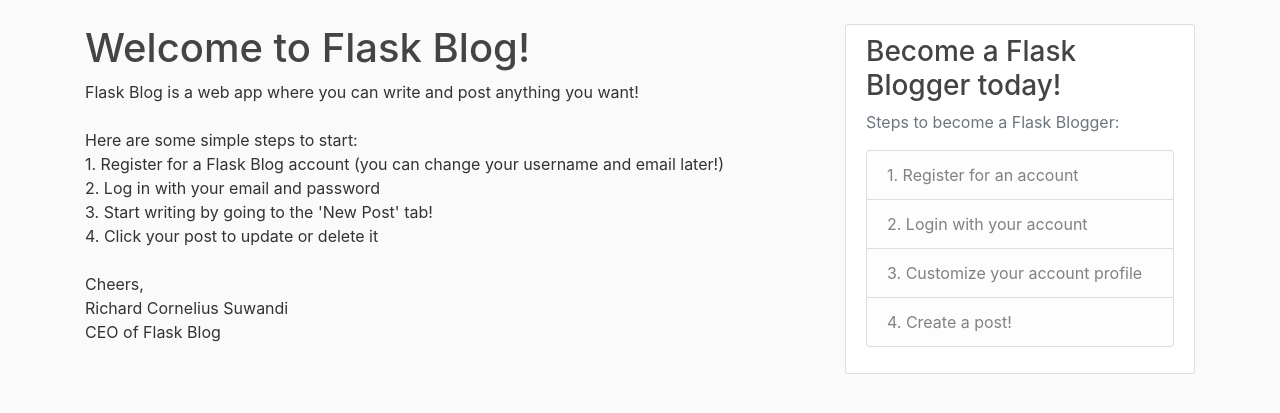
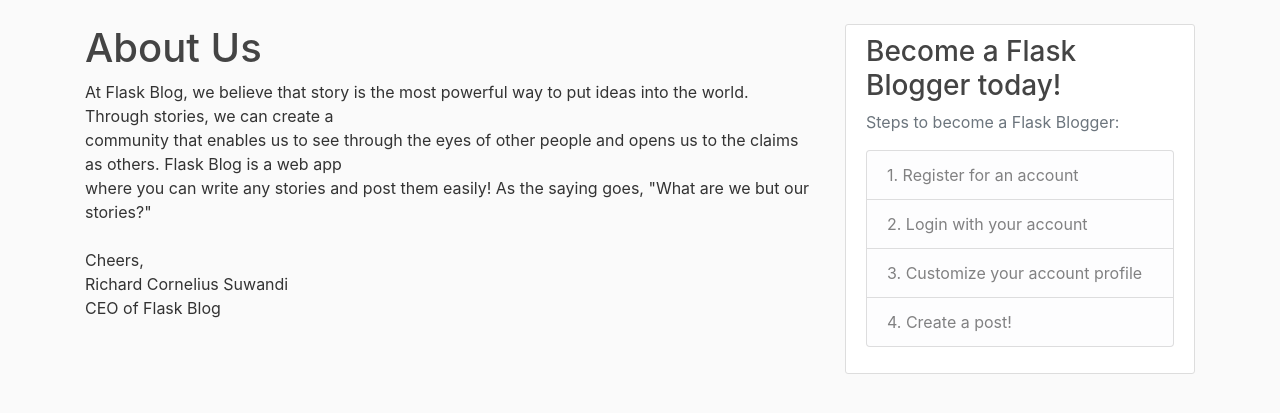
Before and after one commit to richardcsuwandi/flask-blog, a Flask app: page /about in a window 1280 px wide. Shown: the part 56-469 px from the top of the page. Run offline with Flask 2, Linux system fonts and the light colour scheme; some libraries are stand-ins or nearby versions.

Commit message:
Update about.html

```diff
--- a/flaskblog/templates/about.html
+++ b/flaskblog/templates/about.html
@@ -1,13 +1,9 @@
 {% extends "layout.html" %}
 {% block content %}
-    <h1>Welcome to Flask Blog!</h1>
-    <p>Flask Blog is a web app where you can write and post anything you want!
-    <br>
-    <br>Here are some simple steps to start:
-    <br>1. Register for a Flask Blog account (you can change your username and email later!)
-    <br>2. Log in with your email and password
-    <br>3. Start writing by going to the 'New Post' tab!
-    <br>4. Click your post to update or delete it
+    <h1>About Us</h1>
+    <p>At Flask Blog, we believe that story is the most powerful way to put ideas into the world. Through stories, we can create a
+    <br>community that enables us to see through the eyes of other people and opens us to the claims as others. Flask Blog is a web app
+    <br>where you can write any stories and post them easily! As the saying goes, "What are we but our stories?"
     <br>
     <br>Cheers,
     <br>Richard Cornelius Suwandi
```
